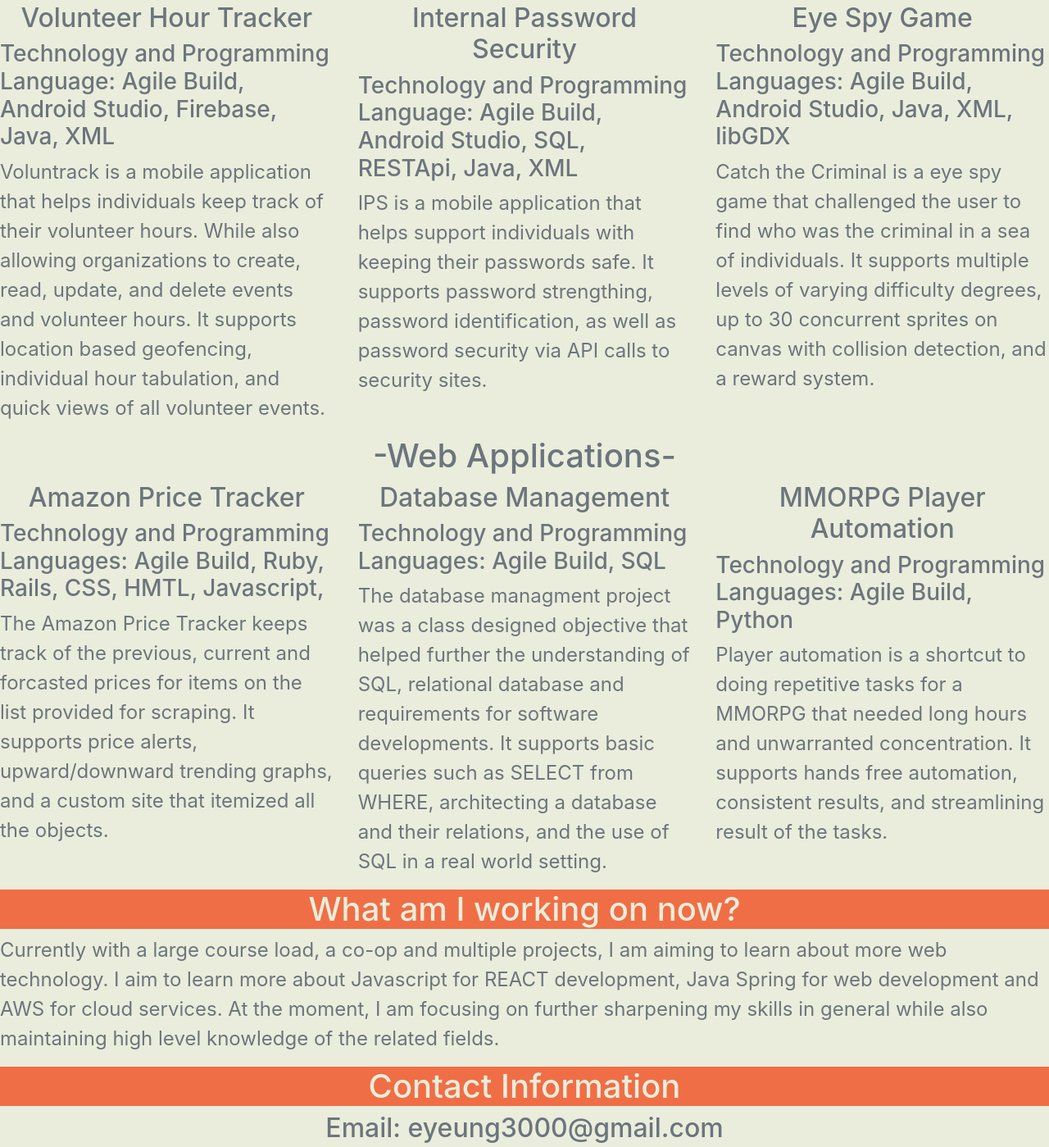
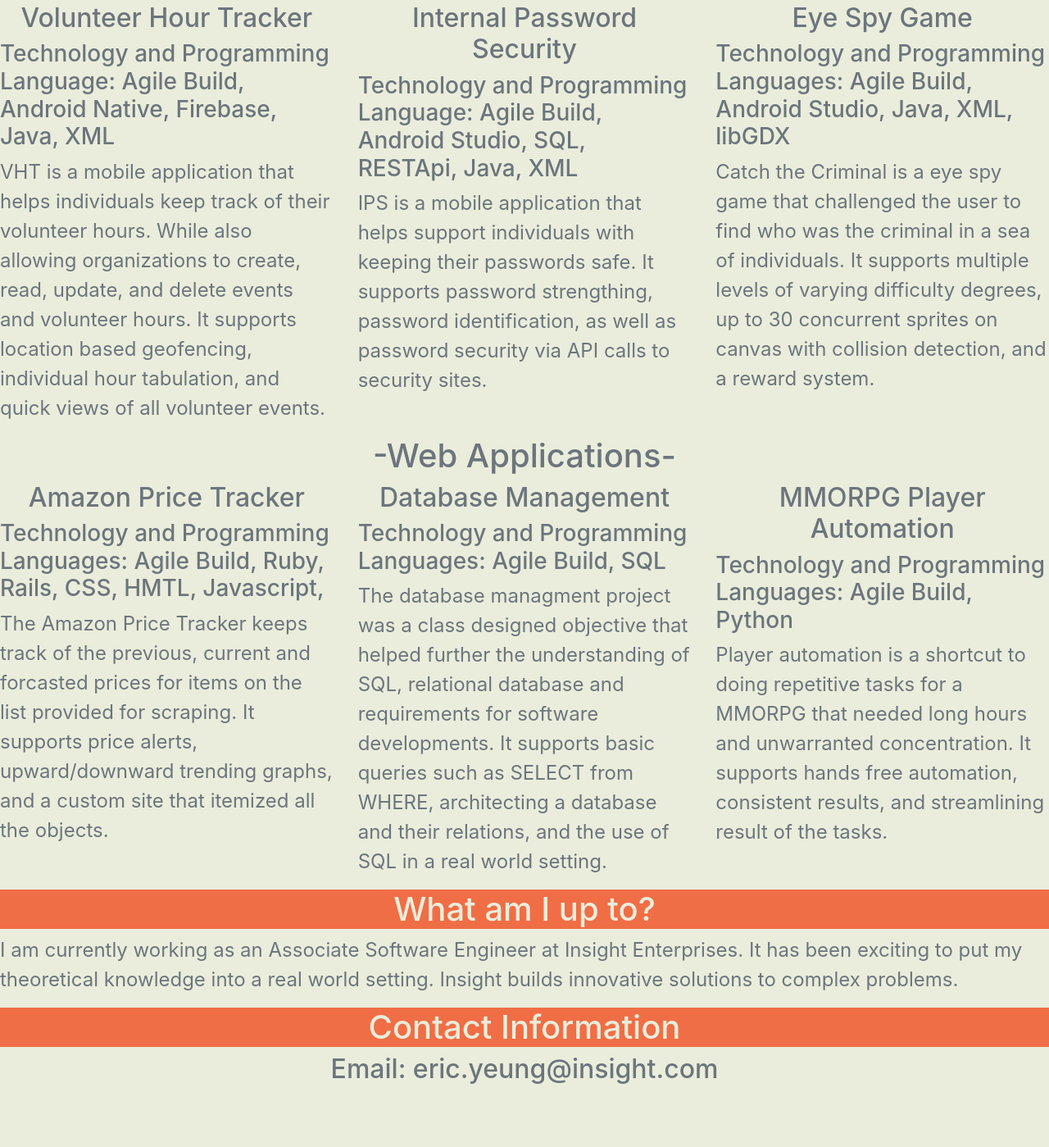
Before and after one commit to OSUlabrat/osulabrat.github.io, a plain HTML site: page index.html in a window 1280 px wide. Shown: the part 875-2274 px from the top of the page at 82% size. After the commit the page ends 2207 px from the top, so only its background shows below. Drawn offline with nearby package versions, Linux system fonts and the light colour scheme.

Commit message:
Update index.html

```diff
--- a/index.html
+++ b/index.html
@@ -24,7 +24,7 @@
   <p class = "text-wrap">
   My name is Eric Yeung. Thanks for taking the time to visit my site! First and foremost, I am a problem solver.
   No problem is too small and no solution is too big. I love to learn, build and grow. Extra time always transforms into another extra project or furthering my understanding of new technology.
-  So with that in mind, feel free to check out what I do with my time. LET'S GO BUCKS!
+  I take pride in my work and overall contributions to my teams. As always, LET'S GO BUCKS!
   </p>
 </div>
 <div class="parallax"></div>
@@ -41,10 +41,10 @@
          Volunteer Hour Tracker
        </h2>
        <h3>
-         Technology and Programming Language: Agile Build, Android Studio, Firebase, Java, XML
+         Technology and Programming Language: Agile Build, Android Native, Firebase, Java, XML
        </h3>
        <p>
-         Voluntrack is a mobile application that helps individuals keep track of their volunteer hours. While also allowing organizations to create, read, update, and delete events and volunteer hours.
+         VHT is a mobile application that helps individuals keep track of their volunteer hours. While also allowing organizations to create, read, update, and delete events and volunteer hours.
          It supports location based geofencing, individual hour tabulation, and quick views of all volunteer events.
        </p>
     </div>
@@ -117,15 +117,14 @@
   </div>
 </div>
 <div style="font-size:24px;" id ="insight">
-  <h1 class="text-center" style="background-color:rgb(240,110,70)"><font color="#EAEDDB">What am I working on now?</font></h1>
-  <p>Currently with a large course load, a co-op and multiple projects, I am aiming to learn about more web technology.
-  I aim to learn more about Javascript for REACT development, Java Spring for web development and AWS for cloud services.
-  At the moment, I am focusing on further sharpening my skills in general while also maintaining high level knowledge of the related fields.
-</p>
+  <h1 class="text-center" style="background-color:rgb(240,110,70)"><font color="#EAEDDB">What am I up to?</font></h1>
+  <p>
+    I am currently working as an Associate Software Engineer at Insight Enterprises. It has been exciting to put my theoretical knowledge into a real world setting. Insight builds innovative solutions to complex problems.
+  </p>
 </div>
 <div class="text-center" id ="contactMe"><h1 style="background-color:rgb(240,110,70)"><font color="#EAEDDB">
   Contact Information</font></h1>
-  <h2>Email: eyeung3000@gmail.com</h2>
+  <h2>Email: eric.yeung@insight.com</h2>
 </div>
 </body>
 </html>
```
